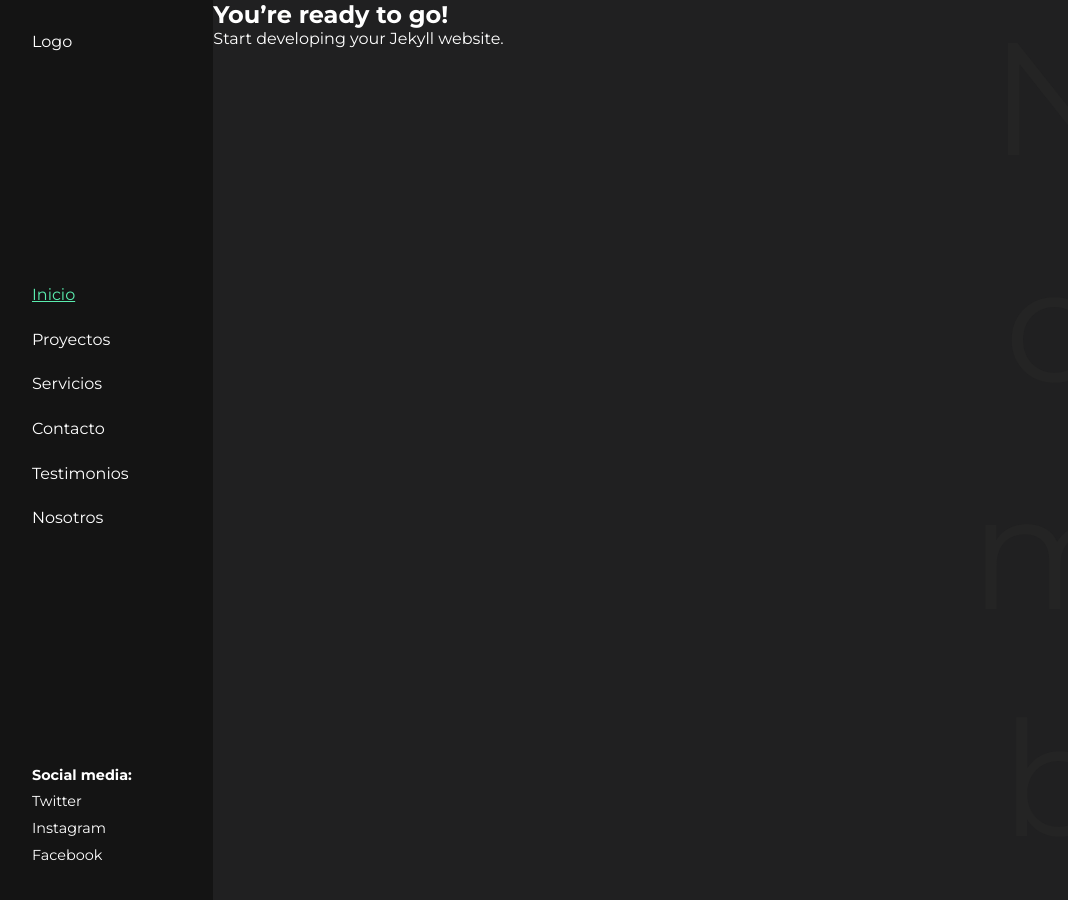
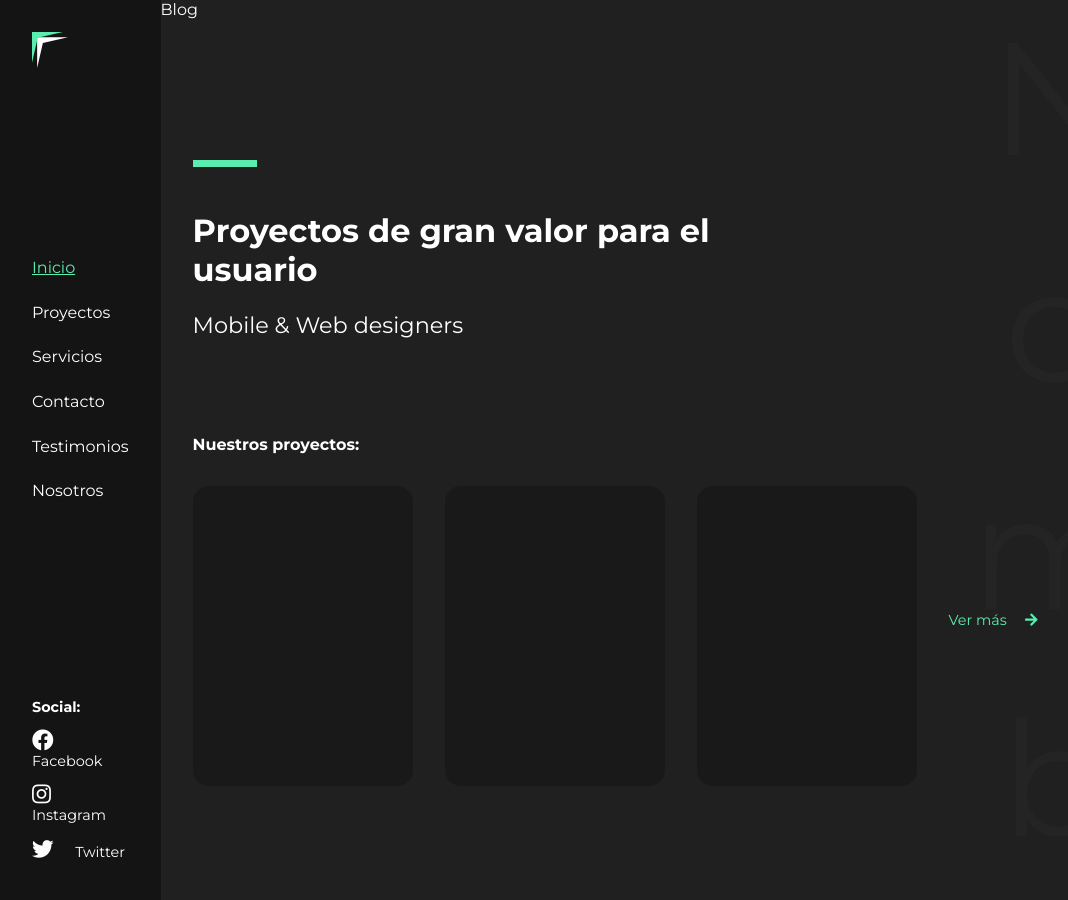
Before and after one commit to Rosten98/devgc, a Jekyll site: the page built from index.md, in a window 1280 px wide. Shown: the whole page, without its empty margins (0-1068 px from the left). Built offline with Jekyll 4.4.1, drawn with Linux system fonts in a browser that asks for light colours; nearby versions of some CDN libraries.

Commit message:
1. Added icons to the navigation menu. 2. Added "Nuestros proyectos" section to the main page.

```diff
--- a/_includes/nav.html
+++ b/_includes/nav.html
@@ -1,5 +1,5 @@
 <nav class="nav">
-    <span class="logo">Logo</span>
+    <img class="logo" src="/assets/img/Logo.svg " alt="logo" width="100px">
     <ul class="main-nav">
         <li><a href="" class="current">Inicio</a></li>
         <li><a href="">Proyectos</a></li>
@@ -9,9 +9,9 @@
         <li><a href="">Nosotros</a></li>
     </ul>
     <ul class="social-nav">
-        <li><b>Social media:</b></li>
-        <li><a href="">Twitter</a></li>
-        <li><a href="">Instagram</a></li>
-        <li><a href="">Facebook</a></li>
+        <li><b>Social:</b></li>
+        <li><a href=""><i class="fab fa-facebook"></i>Facebook</a></li>
+        <li><a href=""><i class="fab fa-instagram"></i>Instagram</a></li>
+        <li><a href=""><i class="fab fa-twitter"></i>Twitter</a></li>
     </ul>
 </nav>
--- a/_layouts/default.html
+++ b/_layouts/default.html
@@ -3,17 +3,22 @@
   <head>
     <meta name="viewport" content="width=device-width, initial-scale=1">
     <meta charset="utf-8">
-    <title>{{ page.title }} - {{ site.title }}</title>
+    <title>{{ page.title }}</title>
     <link rel="stylesheet" href="{{ "/assets/css/main.css" | relative_url }}">
+    <link rel="stylesheet" href="https://use.fontawesome.com/releases/v5.13.1/css/all.css" integrity="sha384-xxzQGERXS00kBmZW/6qxqJPyxW3UR0BPsL4c8ILaIWXva5kFi7TxkIIaMiKtqV1Q" crossorigin="anonymous">
   </head>
   <body>
     <header>
       {% include nav.html %}
     </header>
+    <div>
+      <a href="#" class="blog">Blog</a>
+      <main>
+        <h1 class="heading">{{ page.heading }}</h1>
 
-    <main>
-      {{ content }}
-      <div class="watermark">Nombre</div>
-    </main>
+        {{ content }}
+        <div class="watermark">Nombre</div>
+      </main>
+    </div>
   </body>
 </html>
--- a/_sass/main.scss
+++ b/_sass/main.scss
@@ -10,7 +10,7 @@ $bodyFont: 'Montserrat', sans-serif;
 }
 body {
   display: grid;
-  grid-template-columns: 1fr 5fr;
+  grid-template-columns: 1fr 7fr;
 
   background: $backgroundColor;
   color: $bodyColor;
@@ -26,6 +26,11 @@ ul {
 a{
   text-decoration: none;
   color: unset;
+}
+
+main {
+  margin-top: 10em;
+  padding: 2em;
 }
 
 .nav {
@@ -49,7 +54,7 @@ a{
 
   .social-nav li {
     font-size: .9em;
-    padding: .3em 0;
+    padding: .5em 0;
   }
 
   a{
@@ -61,7 +66,24 @@ a{
     color: #5AEDAF;
   }
 }
+.heading {
+  width: 50%;
+}
 
+h1.heading:before {
+  content: '';
+  position: absolute;
+  width: 2em;
+  height: 7px;
+  top: 5em;
+  background-color: #5AEDAF;
+}
+h1.heading {
+  margin-bottom: .7em;
+}
+p.heading {
+  font-size: 1.4em;
+}
 
 .watermark {
   position: fixed;
@@ -76,3 +98,40 @@ a{
   writing-mode: vertical-lr;
   text-orientation: upright;
 }
+
+.fab {
+    font-size: 1.5em;
+    margin-right: 1em;
+}
+
+.projects{
+    margin-top: 6em;
+    .projects--title {
+        display: flex;
+        justify-content: space-between;
+        align-items: center;
+    }
+
+    .projects--content {
+      display: flex;
+      align-items: center;
+      a{
+        font-size: .9em;
+        color: #5AEDAF;
+        i{
+          margin-left: 1em;
+        }
+      }
+    }
+
+    .projects--card {
+      // display: inline-block;
+      // white-space: pre-wrap;
+      margin-top: 2em;
+      margin-right: 2em;
+      width: 220px;
+      height: 300px;
+      background: #191919;
+      border-radius: 1em;
+    }
+}
--- a/index.md
+++ b/index.md
@@ -1,8 +1,22 @@
 ---
 layout: default
-title: "Happy Jekylling!"
+title: "Inicio"
+heading: "Proyectos de gran valor para el usuario"
 ---
 
-## You're ready to go!
+<p class="heading">Mobile & Web designers</p>
 
-Start developing your Jekyll website.
+<div class="projects">
+  <div class="projects--title">
+    <b>Nuestros proyectos:</b>
+  </div>
+  <div class="projects--content">
+    <div class="projects--card">
+    </div>
+    <div class="projects--card">
+    </div>
+    <div class="projects--card">
+    </div>
+    <a href="#">Ver más <i class="fas fa-arrow-right"></i></a>
+  </div>
+</div>
```
Also changed, not shown: assets/img/Logo.svg (added).
